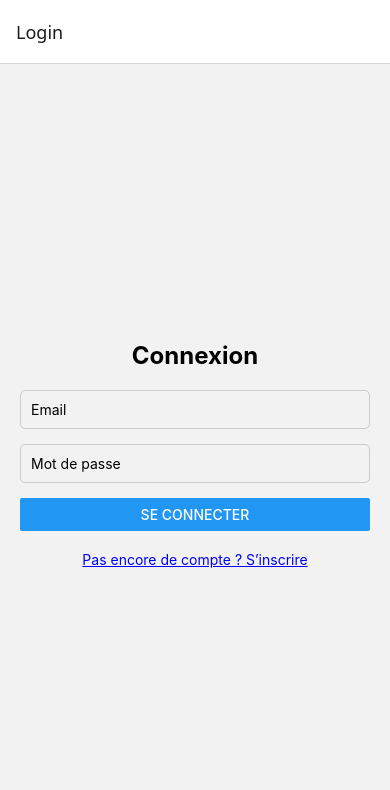
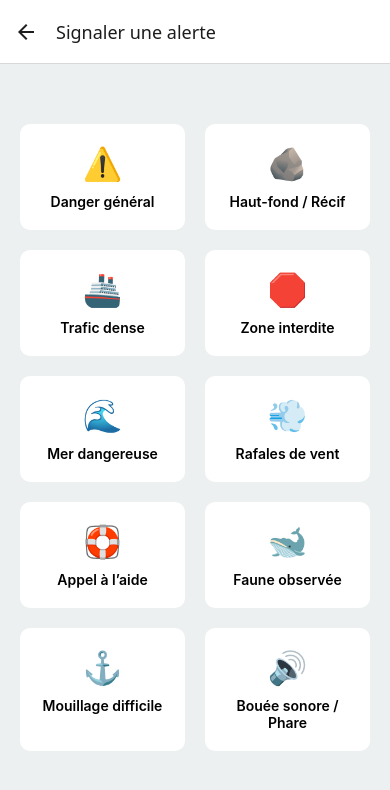
Before and after one commit to joongau/nautilink2, a React Native app in the folder frontend/: screen /AlertTypeScreen in a window 390 px wide. Shown: the top 790 px of the page. Built offline with nearby package versions, Linux system fonts and the light colour scheme.

Commit message:
update alerts

```diff
--- a/frontend/App.js
+++ b/frontend/App.js
@@ -9,6 +9,8 @@ import RegisterScreen from './screens/RegisterScreen';
 import HomeScreen from './screens/HomeScreen';
 import SplashScreen from './screens/SplashScreen';
 import ProfileScreen from './screens/ProfileScreen';
+import AlertTypeScreen from './screens/AlertTypeScreen';
+import AlertFormScreen from './screens/AlertFormScreen';
 
 const Stack = createNativeStackNavigator();
 
@@ -22,6 +24,8 @@ export default function App() {
         <Stack.Screen name="Home" component={HomeScreen} />
         <Stack.Screen name="Profile" component={ProfileScreen} />
         <Stack.Screen name="Map" component={MapScreen} />
+        <Stack.Screen name="AlertTypeScreen" component={AlertTypeScreen} options={{ title: 'Signaler une alerte' }} />
+        <Stack.Screen name="AlertFormScreen" component={AlertFormScreen} options={{ title: 'Détail de l’alerte' }} />
       </Stack.Navigator>
     </NavigationContainer>
   );
--- /dev/null
+++ b/frontend/constants/alertTypes.js
@@ -0,0 +1,86 @@
+
+
+const alertTypes = [
+  {
+    type: 'danger',
+    label: 'Danger général',
+    icon: '⚠️',
+    description: "Obstacles inconnus, épaves ou dangers temporaires en mer. À signaler pour la sécurité des autres navigateurs.",
+    comment: '',
+    photo: null
+  },
+  {
+    type: 'reef',
+    label: 'Haut-fond / Récif',
+    icon: '🪨',
+    description: "Zone à risque d'échouage : haut-fond non cartographié, récif à fleur d’eau.",
+    comment: '',
+    photo: null
+  },
+  {
+    type: 'traffic',
+    label: 'Trafic dense',
+    icon: '🚢',
+    description: "Beaucoup de bateaux dans une zone : ralentissement, congestion, vigilance accrue.",
+    comment: '',
+    photo: null
+  },
+  {
+    type: 'forbidden',
+    label: 'Zone interdite',
+    icon: '🛑',
+    description: "Zone de navigation interdite : militaire, réserve naturelle, port sécurisé, etc.",
+    comment: '',
+    photo: null
+  },
+  {
+    type: 'sea_state',
+    label: 'Mer dangereuse',
+    icon: '🌊',
+    description: "Conditions de mer très dégradées : creux, vagues croisées, houle dangereuse.",
+    comment: '',
+    photo: null
+  },
+  {
+    type: 'wind',
+    label: 'Rafales de vent',
+    icon: '💨',
+    description: "Rafales ou changement soudain de vent. Utile pour prévenir les voiliers.",
+    comment: '',
+    photo: null
+  },
+  {
+    type: 'help',
+    label: 'Appel à l’aide',
+    icon: '🛟',
+    description: "Problème technique ou humain nécessitant de l’assistance ou de l’entraide immédiate.",
+    comment: '',
+    photo: null
+  },
+  {
+    type: 'wildlife',
+    label: 'Faune observée',
+    icon: '🐋',
+    description: "Signalement de dauphins, baleines, méduses ou autres animaux en mer.",
+    comment: '',
+    photo: null
+  },
+  {
+    type: 'anchor',
+    label: 'Mouillage difficile',
+    icon: '⚓',
+    description: "Tenue mauvaise ou difficile : fonds rocailleux, zone mal protégée ou vent tournant.",
+    comment: '',
+    photo: null
+  },
+  {
+    type: 'beacon',
+    label: 'Bouée sonore / Phare',
+    icon: '🔊',
+    description: "Balise utile la nuit ou en cas de visibilité réduite. Aide à la navigation.",
+    comment: '',
+    photo: null
+  }
+];
+
+export default alertTypes;
--- /dev/null
+++ b/frontend/screens/AlertFormScreen.js
@@ -0,0 +1,150 @@
+
+
+import React, { useState } from 'react';
+import { View, Text, TextInput, Button, StyleSheet, Image, Alert, TouchableOpacity } from 'react-native';
+import { useRoute, useNavigation } from '@react-navigation/native';
+import AsyncStorage from '@react-native-async-storage/async-storage';
+import * as Location from 'expo-location';
+import * as ImagePicker from 'expo-image-picker';
+import alertTypes from '../constants/alertTypes';
+
+export default function AlertFormScreen() {
+  const navigation = useNavigation();
+  const route = useRoute();
+  const { type } = route.params;
+
+  const alertInfo = alertTypes.find((a) => a.type === type);
+
+  const [comment, setComment] = useState('');
+  const [photo, setPhoto] = useState(null);
+
+  const handleTakePhoto = async () => {
+    const permission = await ImagePicker.requestCameraPermissionsAsync();
+    if (!permission.granted) {
+      return Alert.alert("Permission refusée", "Autorisez l'accès à l'appareil photo.");
+    }
+
+    const result = await ImagePicker.launchCameraAsync({ quality: 0.6 });
+    if (!result.canceled) {
+      setPhoto(result.assets[0]);
+    }
+  };
+
+  const handleSubmit = async () => {
+    const token = await AsyncStorage.getItem('token');
+    const location = await Location.getCurrentPositionAsync({});
+    const formData = new FormData();
+
+    formData.append('type', type);
+    formData.append('comment', comment);
+    formData.append('latitude', location.coords.latitude);
+    formData.append('longitude', location.coords.longitude);
+    if (photo) {
+      const filename = photo.uri.split('/').pop();
+      const match = /\.(\w+)$/.exec(filename ?? '');
+      const ext = match ? match[1] : 'jpg';
+      formData.append('photo', {
+        uri: photo.uri,
+        name: `photo.${ext}`,
+        type: `image/${ext}`
+      });
+    }
+
+    try {
+      const response = await fetch('http://192.168.1.39:3000/api/alerts/photo', {
+        method: 'POST',
+        headers: {
+          Authorization: `Bearer ${token}`,
+          'Content-Type': 'multipart/form-data',
+        },
+        body: formData
+      });
+
+      const data = await response.json();
+      if (response.ok) {
+        Alert.alert('✅ Alerte envoyée', alertInfo.label);
+        navigation.navigate('Map');
+      } else {
+        Alert.alert('Erreur', data.message || 'Échec de l’enregistrement');
+      }
+    } catch (err) {
+      console.error(err);
+      Alert.alert('Erreur réseau');
+    }
+  };
+
+  return (
+    <View style={styles.container}>
+      <Text style={styles.icon}>{alertInfo.icon}</Text>
+      <Text style={styles.title}>{alertInfo.label}</Text>
+      <Text style={styles.description}>{alertInfo.description}</Text>
+
+      <TextInput
+        style={styles.input}
+        placeholder="Ajouter un commentaire (facultatif)"
+        multiline
+        value={comment}
+        onChangeText={setComment}
+      />
+
+      <TouchableOpacity onPress={handleTakePhoto} style={styles.photoButton}>
+        <Text style={styles.photoButtonText}>📷 Joindre une photo</Text>
+      </TouchableOpacity>
+
+      {photo && (
+        <Image source={{ uri: photo.uri }} style={styles.preview} />
+      )}
+
+      <Button title="🚀 Envoyer l'alerte" onPress={handleSubmit} />
+    </View>
+  );
+}
+
+const styles = StyleSheet.create({
+  container: {
+    padding: 20,
+    backgroundColor: '#ecf0f1',
+    flex: 1,
+  },
+  icon: {
+    fontSize: 40,
+    textAlign: 'center',
+  },
+  title: {
+    fontSize: 22,
+    fontWeight: '600',
+    marginTop: 10,
+    textAlign: 'center'
+  },
+  description: {
+    marginTop: 10,
+    fontStyle: 'italic',
+    textAlign: 'center',
+    color: '#444',
+  },
+  input: {
+    borderColor: '#ccc',
+    borderWidth: 1,
+    marginVertical: 20,
+    padding: 10,
+    borderRadius: 8,
+    minHeight: 80,
+    backgroundColor: 'white'
+  },
+  photoButton: {
+    backgroundColor: '#3498db',
+    padding: 10,
+    borderRadius: 8,
+    marginBottom: 10,
+  },
+  photoButtonText: {
+    color: 'white',
+    textAlign: 'center',
+  },
+  preview: {
+    width: '100%',
+    height: 200,
+    marginBottom: 20,
+    borderRadius: 10
+  }
+});
--- /dev/null
+++ b/frontend/screens/AlertTypeScreen.js
@@ -0,0 +1,58 @@
+import React from 'react';
+import { View, Text, FlatList, TouchableOpacity, StyleSheet, Alert } from 'react-native';
+import alertTypes from '../constants/alertTypes';
+import AsyncStorage from '@react-native-async-storage/async-storage';
+import * as Location from 'expo-location';
+
+export default function AlertTypeScreen({ navigation }) {
+  const renderItem = ({ item }) => (
+    <TouchableOpacity
+      style={styles.item}
+      onPress={() => navigation.navigate('AlertFormScreen', { type: item.type })}
+    >
+      <Text style={styles.icon}>{item.icon}</Text>
+      <Text style={styles.label}>{item.label}</Text>
+    </TouchableOpacity>
+  );
+
+  return (
+    <View style={styles.container}>
+      <FlatList
+        data={alertTypes}
+        keyExtractor={(item) => item.type}
+        numColumns={2}
+        renderItem={renderItem}
+        contentContainerStyle={styles.grid}
+      />
+    </View>
+  );
+}
+
+const styles = StyleSheet.create({
+  container: {
+    flex: 1,
+    paddingTop: 40,
+    backgroundColor: '#ecf0f1',
+  },
+  grid: {
+    padding: 10,
+  },
+  item: {
+    flex: 1,
+    margin: 10,
+    backgroundColor: 'white',
+    borderRadius: 10,
+    alignItems: 'center',
+    padding: 20,
+    elevation: 2,
+  },
+  icon: {
+    fontSize: 32,
+  },
+  label: {
+    marginTop: 10,
+    fontSize: 14,
+    fontWeight: '600',
+    textAlign: 'center',
+  },
+});
--- a/frontend/screens/MapScreen.js
+++ b/frontend/screens/MapScreen.js
@@ -4,8 +4,9 @@ import MapView, { Marker } from 'react-native-maps';
 import * as Location from 'expo-location';
 import AsyncStorage from '@react-native-async-storage/async-storage';
 import * as ImagePicker from 'expo-image-picker';
+import alertTypes from '../constants/alertTypes';
 
-export default function MapScreen() {
+export default function MapScreen({ navigation }) {
   const [location, setLocation] = useState(null);
   const [alerts, setAlerts] = useState([]);
   const [errorMsg, setErrorMsg] = useState(null);
@@ -49,14 +50,8 @@ export default function MapScreen() {
     })();
   }, []);
 
-  const handleReportAlert = async () => {
-    if (!location) return;
-
-    Alert.prompt(
-      'Type d’alerte',
-      'Ex : danger, panne moteur, obstacle...',
-      async (type) => {
-        if (!type) return;
+  const handleReportAlert = async (type) => {
+    if (!location || !type) return;
 
     const token = await AsyncStorage.getItem('token');
     try {
@@ -84,8 +79,6 @@ export default function MapScreen() {
       console.error('Erreur POST /api/alerts', err);
       Alert.alert('Erreur réseau');
     }
-      }
-    );
   };
 
   const handleCapturePhoto = async () => {
@@ -249,7 +242,10 @@ export default function MapScreen() {
       <TouchableOpacity style={styles.floatingButtonLeft} onPress={handleCapturePhoto}>
         <Text style={styles.floatingButtonText}>📷</Text>
       </TouchableOpacity>
-      <TouchableOpacity style={styles.floatingButton} onPress={handleReportAlert}>
+      <TouchableOpacity
+        style={styles.floatingButton}
+        onPress={() => navigation.navigate('AlertTypeScreen')}
+      >
         <Text style={styles.floatingButtonText}>🚨</Text>
       </TouchableOpacity>
       <View style={styles.alertCount}>
@@ -443,5 +439,29 @@ const styles = StyleSheet.create({
     backgroundColor: '#ffffffcc',
     padding: 6,
     borderRadius: 6,
+  },
+  alertTypeButton: {
+    position: 'absolute',
+    backgroundColor: '#e67e22',
+    width: 50,
+    height: 50,
+    borderRadius: 25,
+    justifyContent: 'center',
+    alignItems: 'center',
+    elevation: 4,
+  },
+  alertTypeText: {
+    fontSize: 24,
+    color: 'white',
+  },
+  alertTypeLabel: {
+    position: 'absolute',
+    right: 70,
+    backgroundColor: '#ffffffee',
+    paddingHorizontal: 8,
+    paddingVertical: 4,
+    borderRadius: 6,
+    color: '#333',
+    fontSize: 12,
   }
 });
```
Also changed, not shown: 1 other file (tests, documents, lock files or other folders). Lines whose indentation alone changed are shown as unchanged.
